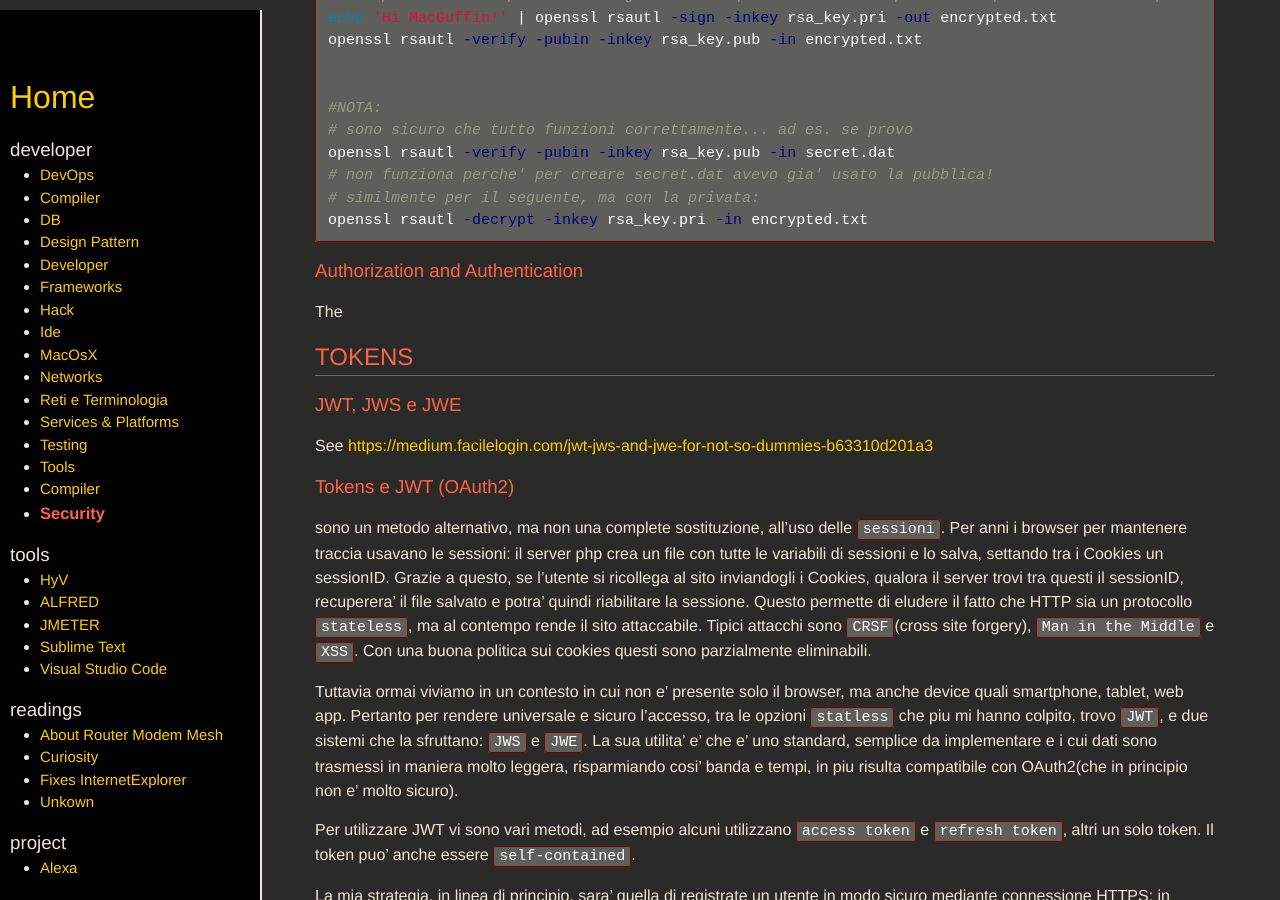
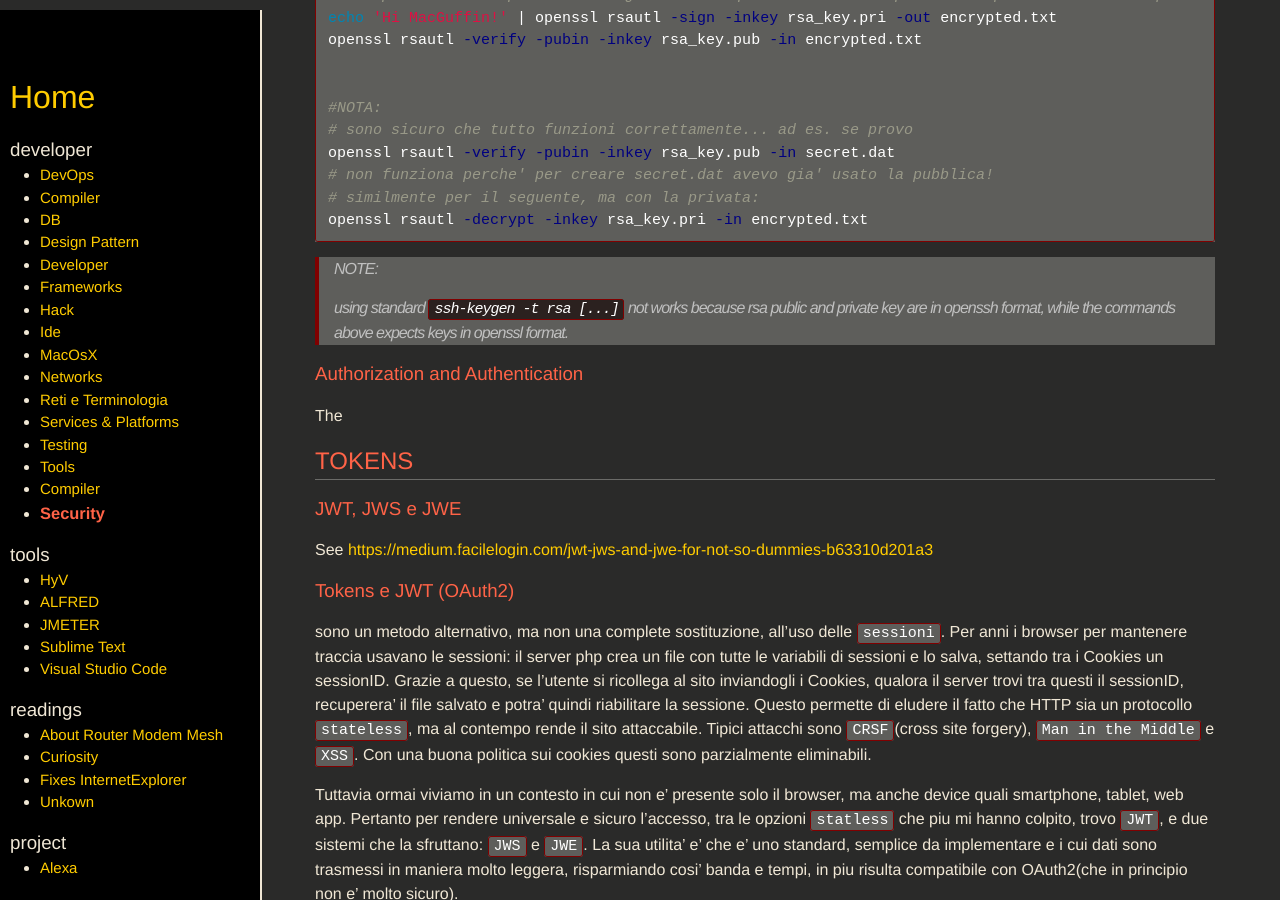
Before and after one commit to SimoSca/own-memo, a Jekyll site: the page built from _pages/developer/web-security.md, in a window 1280 px wide and 900 px high, scrolled down 1506 px. Built offline with Jekyll 4.4.1, drawn with Linux system fonts in a browser that asks for light colours; nearby versions of some CDN libraries.

`````diff
--- a/_pages/developer/web-security.md
+++ b/_pages/developer/web-security.md
@@ -77,6 +77,11 @@
 # similmente per il seguente, ma con la privata:
 openssl rsautl -decrypt -inkey rsa_key.pri -in encrypted.txt
 ````
+
+> NOTE:
+>
+> using standard `ssh-keygen -t rsa [...]` not works because rsa public and private key are in openssh format,
+> while the commands above expects keys in openssl format.
 
 ### Authorization and Authentication
 
`````
